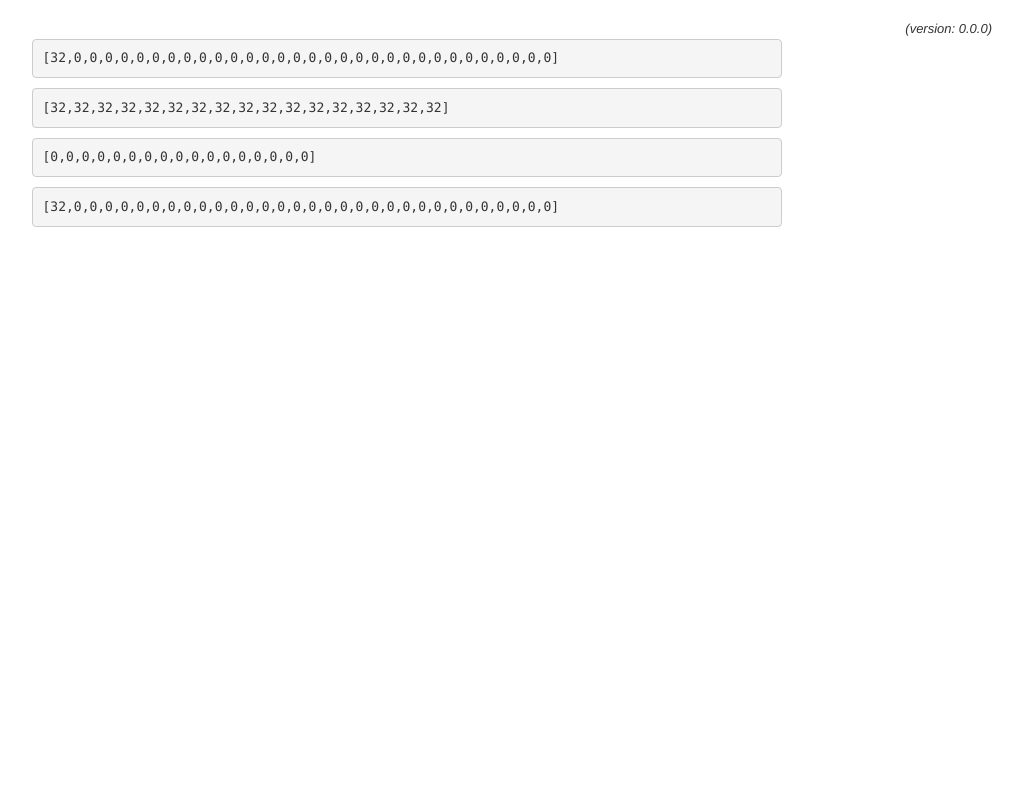
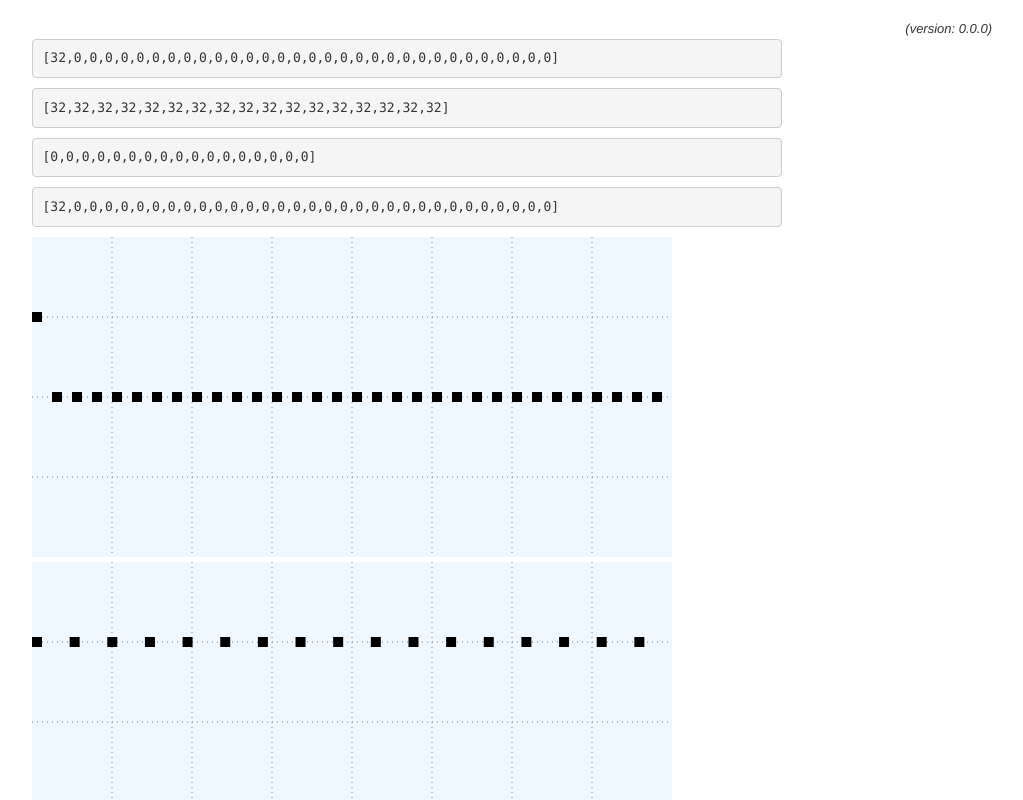
Before and after one commit to taylorjg/DspPlayground, a website built with webpack: page client/index.html in a window 1280 px wide. Shown: the top 800 px of the page, without its empty margins (233-1256 px from the left). Built offline with nearby package versions, Linux system fonts and the light colour scheme.

Commit message:
Add basic diagrams
No caption, numbering of axes, etc.

```diff
--- a/client/index.html
+++ b/client/index.html
@@ -20,14 +20,40 @@
             <div class="col-md-offset-2 col-md-8">
                 <pre id="x"></pre>
             </div>
+        </div>
+        <div class="row">
             <div class="col-md-offset-2 col-md-8">
                 <pre id="ReX"></pre>
             </div>
+        </div>
+        <div class="row">
             <div class="col-md-offset-2 col-md-8">
                 <pre id="ImX"></pre>
             </div>
+        </div>
+        <div class="row">
             <div class="col-md-offset-2 col-md-8">
                 <pre id="x2"></pre>
+            </div>
+        </div>
+        <div class="row">
+            <div class="col-md-offset-2 col-md-8">
+                <svg id="svg-x"></svg>
+            </div>
+        </div>
+        <div class="row">
+            <div class="col-md-offset-2 col-md-8">
+                <svg id="svg-ReX"></svg>
+            </div>
+        </div>
+        <div class="row">
+            <div class="col-md-offset-2 col-md-8">
+                <svg id="svg-ImX"></svg>
+            </div>
+        </div>
+        <div class="row">
+            <div class="col-md-offset-2 col-md-8">
+                <svg id="svg-x2"></svg>
             </div>
         </div>
     </div>
--- a/client/index.js
+++ b/client/index.js
@@ -12,6 +12,11 @@ $(document).ready(() => {
     $('#ReX').html(JSON.stringify(ReX));
     $('#ImX').html(JSON.stringify(ImX));
     $('#x2').html(JSON.stringify(x2));
+
+    drawDiagram('svg-x', x);
+    drawDiagram('svg-ReX', ReX);
+    drawDiagram('svg-ImX', ImX);
+    drawDiagram('svg-x2', x2);
 });
 
 const TWO_TIMES_PI = Math.PI * 2;
@@ -59,3 +64,69 @@ const normalise = (xs, isIm) => {
         return (!isIm && (index == 0 || index == nover2)) ? v2 / 2 : v2;
     });
 };
+
+const drawDiagram = (id, values) => {
+    const svg = document.getElementById(id);
+    const w = svg.scrollWidth;
+    const h = svg.scrollHeight;
+    // (assume 0.0 is in the centre of the y-axis)
+    // * draw grid lines
+    // - draw a small square for each point
+    //  - fixed size initially
+    [1, 2, 3].forEach(i => {
+        const y = h * i / 4;
+        const line = createElement('line', {
+            x1: 0,
+            y1: y,
+            x2: w - 1,
+            y2: y,
+            stroke: 'grey',
+            'stroke-width': 1,
+            'stroke-dasharray': [1, 4]
+        });
+        svg.appendChild(line);
+    });
+    [1, 2, 3, 4, 5, 6, 7].forEach(i => {
+        const x = w * i / 8;
+        const line = createElement('line', {
+            x1: x,
+            y1: 0,
+            x2: x,
+            y2: h - 1,
+            stroke: 'grey',
+            'stroke-width': 1,
+            'stroke-dasharray': [1, 4]
+        });
+        svg.appendChild(line);
+    });
+    const SQUARE_SIZE = w / 64;
+    const MIN_VALUE = Math.min(...values);
+    const MAX_VALUE = Math.max(...values);
+    const MAX = Math.max(Math.abs(MIN_VALUE), Math.abs(MAX_VALUE));
+    const RANGE = 4 * MAX || 64;
+    const MID_VALUE = 0;
+    const MID_Y = h / 2;
+    const STEP = h / RANGE;
+    values.forEach((value, index) => {
+        const x = w / values.length * index;
+        const dy = (value - MID_VALUE) * STEP;
+        const y = MID_Y - dy - (SQUARE_SIZE / 2);
+        const rect = createElement('rect', {
+            x,
+            y,
+            width: SQUARE_SIZE,
+            height: SQUARE_SIZE,
+            fill: 'black'
+        });
+        svg.appendChild(rect);
+    });
+};
+
+const createElement = (elementName, additionalAttributes) => {
+    const element = document.createElementNS('http://www.w3.org/2000/svg', elementName);
+    if (additionalAttributes) {
+        Object.keys(additionalAttributes).forEach(k =>
+            element.setAttribute(k, additionalAttributes[k]));
+    }
+    return element;
+};
--- a/client/styles.css
+++ b/client/styles.css
@@ -18,3 +18,9 @@
 form {
     margin-top: 10px;
 }
+
+svg {
+    background-color: aliceblue;
+    width: 640px;
+    height: 320px;
+}
```
